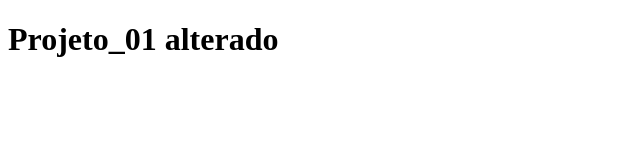
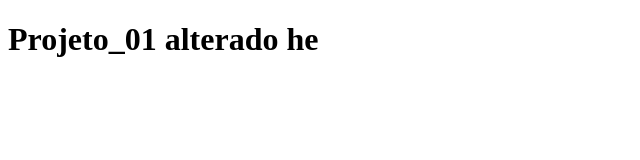
Before and after one commit to MiqueasBraga/projeto_01, a plain HTML site: page index.html in a window 1280 px wide. Shown: the full height of the page, 0-640 px from the left. Drawn offline with Linux system fonts and the light colour scheme.

Commit message:
adicionando

```diff
--- a/index.html
+++ b/index.html
@@ -7,6 +7,7 @@
     <title>Document</title>
 </head>
 <body>
-    <h1>Projeto_01 alterado</h1>
+    <h1>Projeto_01 alterado he</h1>
+
 </body>
 </html>
```
